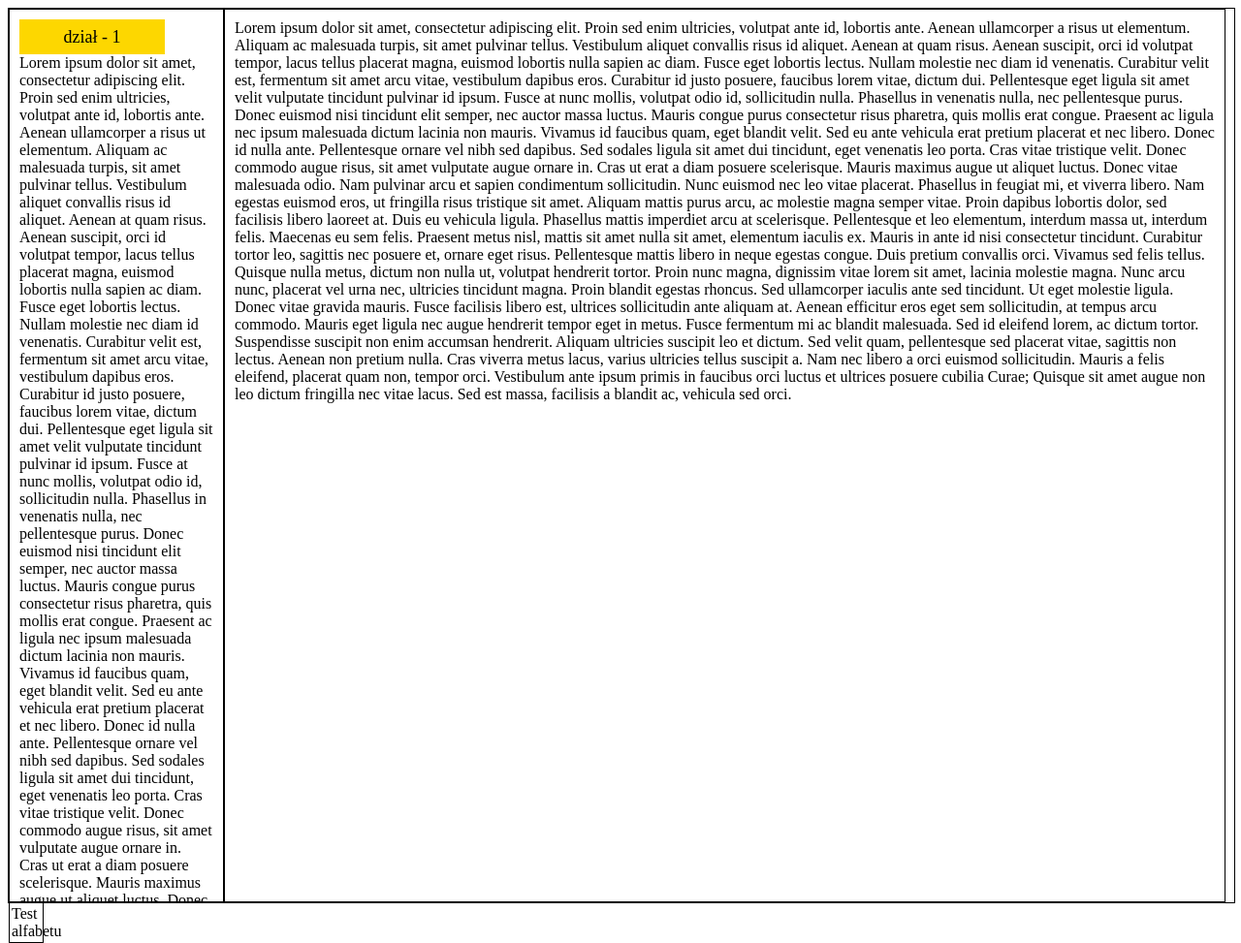
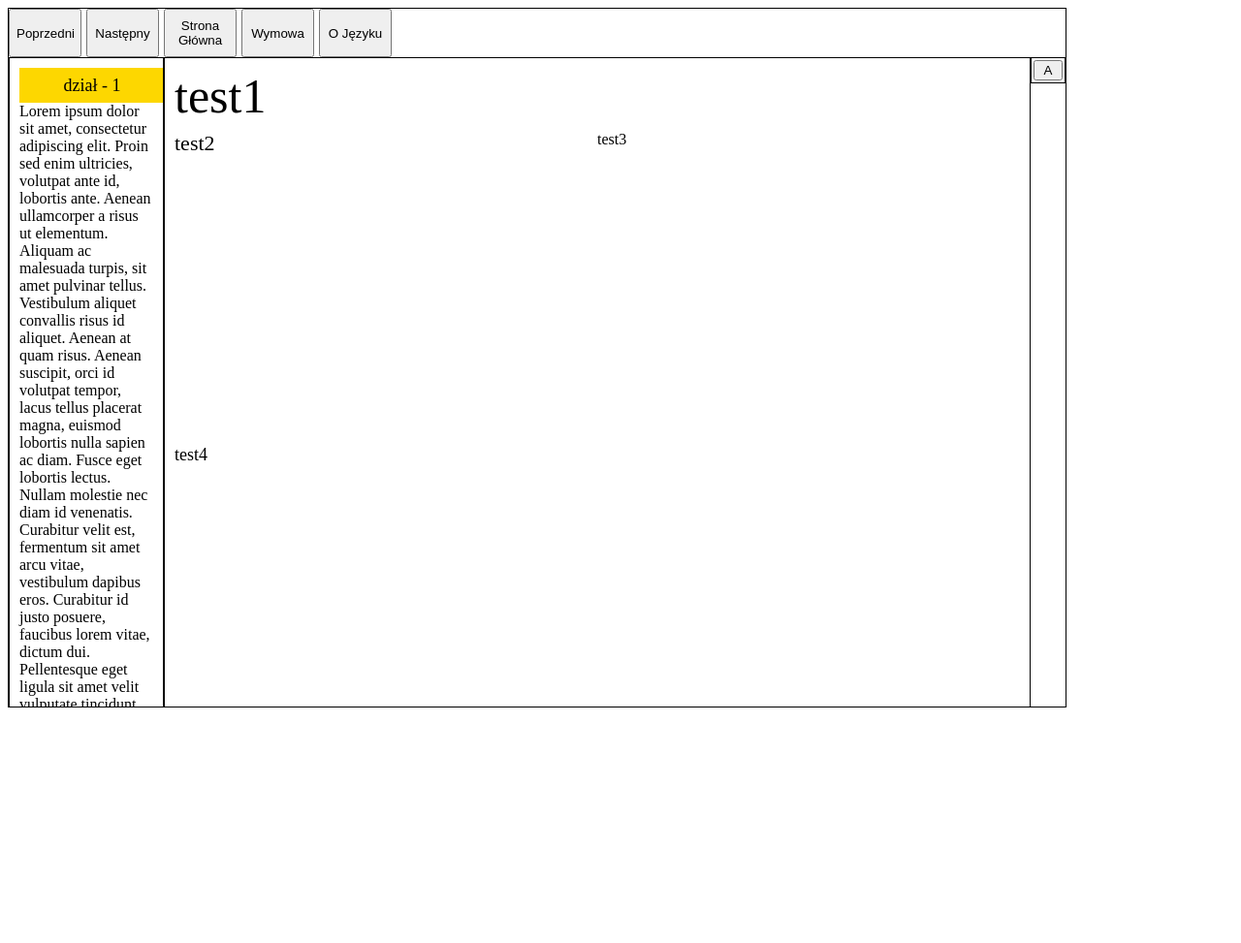
Before and after one commit to yakamachi/slownik_io, a plain HTML site: page slownik.html in a window 1280 px wide. Shown: the whole page at 97% size. After the commit the page ends 800 px from the top, so only its background shows below. Drawn offline with Linux system fonts and the light colour scheme.

Commit message:
HTML+CSS
Added top bar with buttons to navigate etc. and more divs inside window's div. Changed size of container and elements inside it.

```diff
--- a/slownik.html
+++ b/slownik.html
@@ -8,6 +8,13 @@
 	</head>
 	<body>
 		<div id="container">
+			<div id="bar">
+				<button class="przycisk">Poprzedni</button>
+				<button class="przycisk" style="margin-left: 80px;">Następny</button>
+				<button class="przycisk" style="margin-left: 160px;">Strona Główna</button>
+				<button class="przycisk" style="margin-left: 240px;">Wymowa</button>
+				<button class="przycisk" style="margin-left: 320px;">O Języku</button>
+			</div>
 			<div id="list">
 				<ol>
 					<li><a href="#">dział - 1</a>
@@ -33,20 +40,21 @@ Vivamus sed felis tellus. Quisque nulla metus, dictum non nulla ut, volutpat hen
 Aenean efficitur eros eget sem sollicitudin, at tempus arcu commodo. Mauris eget ligula nec augue hendrerit tempor eget in metus. Fusce fermentum mi ac blandit malesuada. Sed id eleifend lorem, ac dictum tortor. Suspendisse suscipit non enim accumsan hendrerit. Aliquam ultricies suscipit leo et dictum. Sed velit quam, pellentesque sed placerat vitae, sagittis non lectus. Aenean non pretium nulla. Cras viverra metus lacus, varius ultricies tellus suscipit a. Nam nec libero a orci euismod sollicitudin. Mauris a felis eleifend, placerat quam non, tempor orci. Vestibulum ante ipsum primis in faucibus orci luctus et ultrices posuere cubilia Curae; Quisque sit amet augue non leo dictum fringilla nec vitae lacus. Sed est massa, facilisis a blandit ac, vehicula sed orci.
 			</div>
 			<div id="window">
-
-
-Lorem ipsum dolor sit amet, consectetur adipiscing elit. Proin sed enim ultricies, volutpat ante id, lobortis ante. Aenean ullamcorper a risus ut elementum. Aliquam ac malesuada turpis, sit amet pulvinar tellus. Vestibulum aliquet convallis risus id aliquet. Aenean at quam risus. Aenean suscipit, orci id volutpat tempor, lacus tellus placerat magna, euismod lobortis nulla sapien ac diam. Fusce eget lobortis lectus. Nullam molestie nec diam id venenatis. Curabitur velit est, fermentum sit amet arcu vitae, vestibulum dapibus eros. Curabitur id justo posuere, faucibus lorem vitae, dictum dui. Pellentesque eget ligula sit amet velit vulputate tincidunt pulvinar id ipsum. Fusce at nunc mollis, volutpat odio id, sollicitudin nulla. Phasellus in venenatis nulla, nec pellentesque purus.
-
-Donec euismod nisi tincidunt elit semper, nec auctor massa luctus. Mauris congue purus consectetur risus pharetra, quis mollis erat congue. Praesent ac ligula nec ipsum malesuada dictum lacinia non mauris. Vivamus id faucibus quam, eget blandit velit. Sed eu ante vehicula erat pretium placerat et nec libero. Donec id nulla ante. Pellentesque ornare vel nibh sed dapibus. Sed sodales ligula sit amet dui tincidunt, eget venenatis leo porta. Cras vitae tristique velit. Donec commodo augue risus, sit amet vulputate augue ornare in. Cras ut erat a diam posuere scelerisque. Mauris maximus augue ut aliquet luctus.
-
-Donec vitae malesuada odio. Nam pulvinar arcu et sapien condimentum sollicitudin. Nunc euismod nec leo vitae placerat. Phasellus in feugiat mi, et viverra libero. Nam egestas euismod eros, ut fringilla risus tristique sit amet. Aliquam mattis purus arcu, ac molestie magna semper vitae. Proin dapibus lobortis dolor, sed facilisis libero laoreet at. Duis eu vehicula ligula. Phasellus mattis imperdiet arcu at scelerisque. Pellentesque et leo elementum, interdum massa ut, interdum felis. Maecenas eu sem felis. Praesent metus nisl, mattis sit amet nulla sit amet, elementum iaculis ex. Mauris in ante id nisi consectetur tincidunt. Curabitur tortor leo, sagittis nec posuere et, ornare eget risus. Pellentesque mattis libero in neque egestas congue. Duis pretium convallis orci.
-
-Vivamus sed felis tellus. Quisque nulla metus, dictum non nulla ut, volutpat hendrerit tortor. Proin nunc magna, dignissim vitae lorem sit amet, lacinia molestie magna. Nunc arcu nunc, placerat vel urna nec, ultricies tincidunt magna. Proin blandit egestas rhoncus. Sed ullamcorper iaculis ante sed tincidunt. Ut eget molestie ligula. Donec vitae gravida mauris. Fusce facilisis libero est, ultrices sollicitudin ante aliquam at.
-
-Aenean efficitur eros eget sem sollicitudin, at tempus arcu commodo. Mauris eget ligula nec augue hendrerit tempor eget in metus. Fusce fermentum mi ac blandit malesuada. Sed id eleifend lorem, ac dictum tortor. Suspendisse suscipit non enim accumsan hendrerit. Aliquam ultricies suscipit leo et dictum. Sed velit quam, pellentesque sed placerat vitae, sagittis non lectus. Aenean non pretium nulla. Cras viverra metus lacus, varius ultricies tellus suscipit a. Nam nec libero a orci euismod sollicitudin. Mauris a felis eleifend, placerat quam non, tempor orci. Vestibulum ante ipsum primis in faucibus orci luctus et ultrices posuere cubilia Curae; Quisque sit amet augue non leo dictum fringilla nec vitae lacus. Sed est massa, facilisis a blandit ac, vehicula sed orci.
+				<div id="word">
+				test1
+				</div>
+				<div id="definition">
+				test2
+				</div>
+				<div id="picture">
+				test3
+				</div>
+				<div id="related">
+				test4
+				</div>
 			</div>
 			<div id="alphabet">
-				Test alfabetu
+				<button style="width: 30px;">A</button>
 			</div>
 		</div>
 	</body>
--- a/style.css
+++ b/style.css
@@ -66,14 +66,18 @@ ol a {
 	color:#09C;
 }
 #container{
-	width: 100%;
-	height: 922px;
+	width: 1090px;
+	height: 720px;
 	border-style: solid;
 	border-width: 1px;
 }
+#bar{
+	width: 1090px;
+	height: 50px;
+}
 #list{
-	width: 200px;
-	height: 900px;
+	width: 138px;
+	height: 649px;
 	float: left;
 	overflow-y: scroll;
 	border-style: solid;
@@ -81,13 +85,33 @@ ol a {
 	padding: 10px;
 }
 #window{
-	width: 80%;
-	height: 900px;
+	width: 872px;
+	height: 649px;
 	float: left;
 	overflow-y: scroll;
 	border-style: solid;
 	border-width: 1px;
 	padding: 10px;
+}
+#word{
+	width: 100%;
+	height: 10%;
+	font-size: 50px;
+}
+#definition{
+	width: 50%;
+	font-size: 22px;
+	float: left;
+}
+#picture{
+	width: 50%;
+	height: 50%;
+	float: left;
+}
+#related{
+	width: 100%;
+	height: 50%;
+	font-size: 18px;
 }
 #alphabet{
 	width: 30px;
@@ -96,3 +120,8 @@ ol a {
 	border-width: 1px;
 	padding: 2px;
 }
+.przycisk{
+	position: absolute;
+	width: 75px;
+	height: 50px;
+}
```
